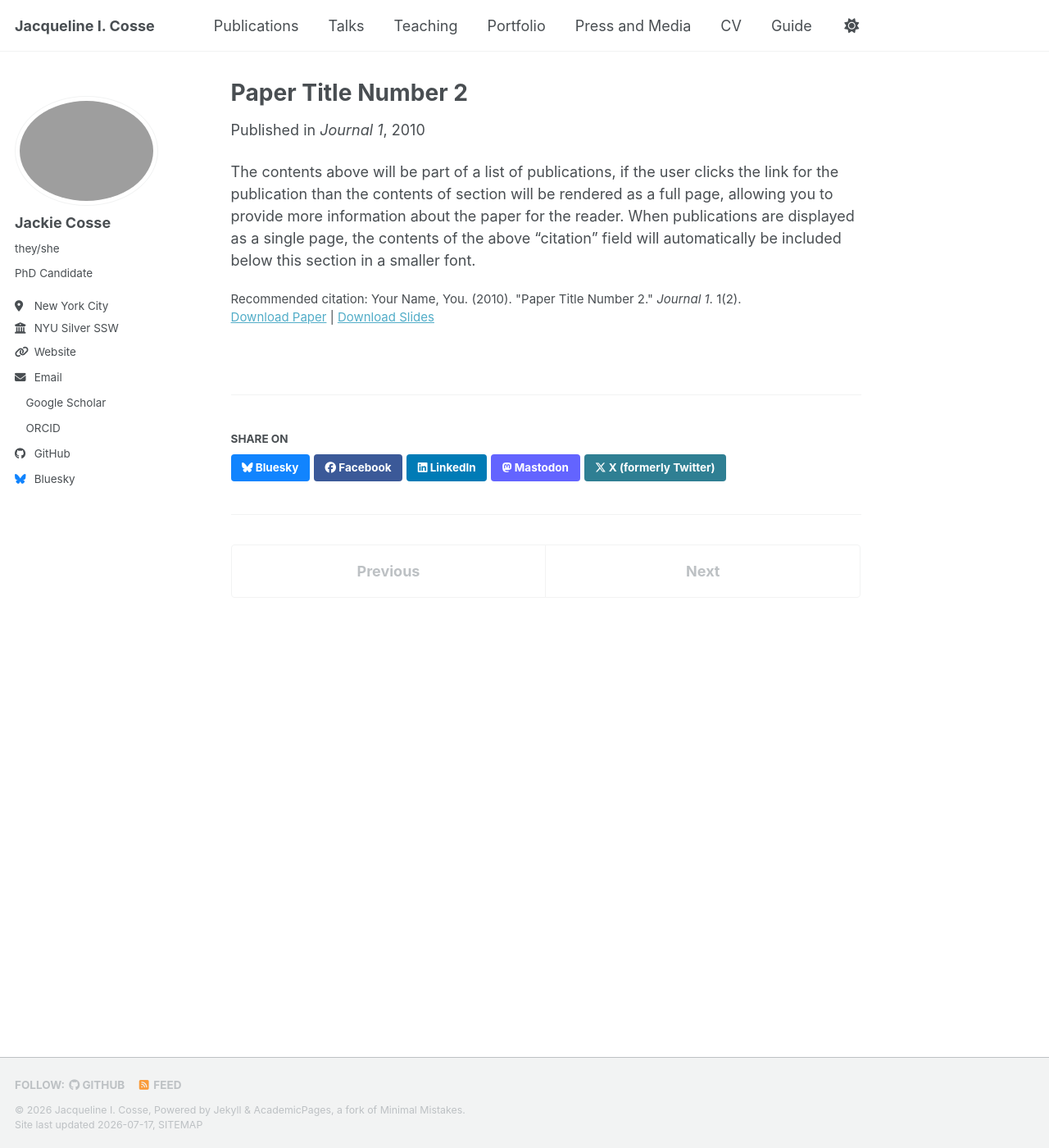
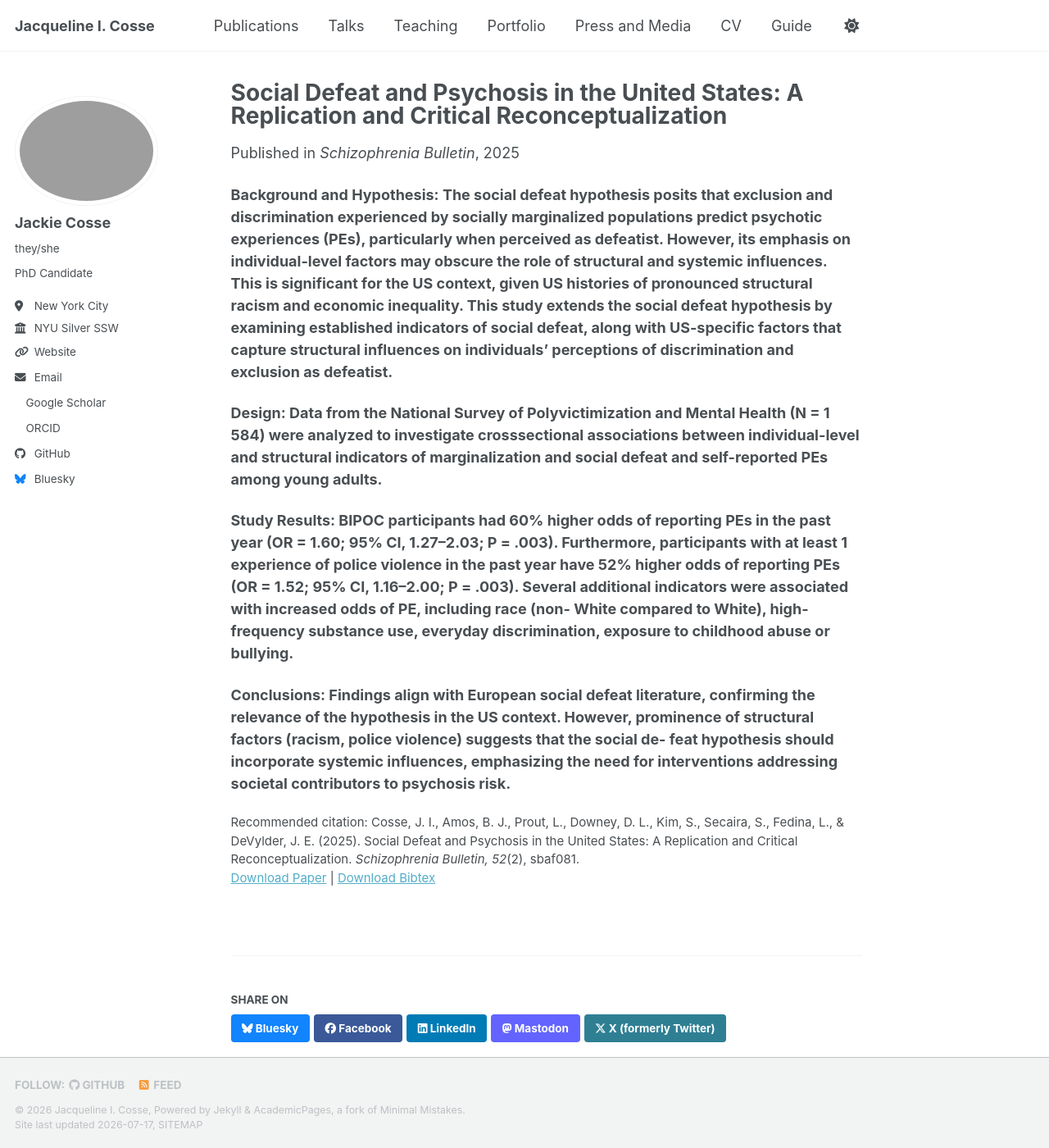
Before and after one commit to jackiecosse/jackiecosse.com, a Jekyll site: the page built from _publications/2010-10-01-paper-title-number-2.md, in a window 1280 px wide and 1400 px high. Shown: the whole window at 82% size. Built offline with Jekyll 4.4.1, drawn with Linux system fonts in a browser that asks for light colours; a style sheet for code colours, icons or effects is not loaded.

Commit message:
Update 2010-10-01-paper-title-number-2.md

```diff
--- a/_publications/2010-10-01-paper-title-number-2.md
+++ b/_publications/2010-10-01-paper-title-number-2.md
@@ -1,14 +1,20 @@
 ---
-title: "Paper Title Number 2"
+title: "Social Defeat and Psychosis in the United States: A Replication and Critical Reconceptualization"
 collection: publications
 category: manuscripts
-permalink: /publication/2010-10-01-paper-title-number-2
-excerpt: 'This paper is about the number 2. The number 3 is left for future work.'
-date: 2010-10-01
-venue: 'Journal 1'
-slidesurl: 'https://academicpages.github.io/files/slides2.pdf'
-paperurl: 'https://academicpages.github.io/files/paper2.pdf'
-citation: 'Your Name, You. (2010). &quot;Paper Title Number 2.&quot; <i>Journal 1</i>. 1(2).'
+permalink: /publication/schizophrenia-bulletin
+excerpt: 'Here is a short line or two about the paper [TBA]'
+date: 2025-05-29
+venue: 'Schizophrenia Bulletin'
+bibtexurl: 'https://jackiecosse.com/files/citation-SB-cosse-et-al.bibtex'
+paperurl: 'https://jackiecosse.come/files/social-defeat-cosse-et-al.pdf'
+citation: 'Cosse, J. I., Amos, B. J., Prout, L., Downey, D. L., Kim, S., Secaira, S., Fedina, L., & DeVylder, J. E.  (2025). Social Defeat and Psychosis in the United States: A Replication and Critical Reconceptualization. <i>Schizophrenia Bulletin, 52</i>(2), sbaf081.'
 ---
 
-The contents above will be part of a list of publications, if the user clicks the link for the publication than the contents of section will be rendered as a full page, allowing you to provide more information about the paper for the reader. When publications are displayed as a single page, the contents of the above "citation" field will automatically be included below this section in a smaller font.
+<b>Background and Hypothesis:<b> The social defeat hypothesis posits that exclusion and discrimination experienced by socially marginalized populations predict psychotic experiences (PEs), particularly when perceived as defeatist. However, its emphasis on individual-level factors may obscure the role of structural and systemic influences. This is significant for the US context, given US histories of pronounced structural racism and economic inequality. This study extends the social defeat hypothesis by examining established indicators of social defeat, along with US-specific factors that capture structural influences on individuals’ perceptions of discrimination and exclusion as defeatist.
+
+<b>Design:<b> Data from the National Survey of Polyvictimization and Mental Health (N = 1 584) were analyzed to investigate crosssectional associations between individual-level and structural indicators of marginalization and social defeat and self-reported PEs among young adults.
+
+<b>Study Results:<b> BIPOC participants had 60% higher odds of reporting PEs in the past year (OR = 1.60; 95% CI, 1.27–2.03; P = .003). Furthermore, participants with at least 1 experience of police violence in the past year have 52% higher odds of reporting PEs (OR = 1.52; 95% CI, 1.16–2.00; P = .003). Several additional indicators were associated with increased odds of PE, including race (non- White compared to White), high-frequency substance use, everyday discrimination, exposure to childhood abuse or bullying.
+
+<b>Conclusions:<b> Findings align with European social defeat literature, confirming the relevance of the hypothesis in the US context. However, prominence of structural factors (racism, police violence) suggests that the social de- feat hypothesis should incorporate systemic influences, emphasizing the need for interventions addressing societal contributors to psychosis risk.
```
